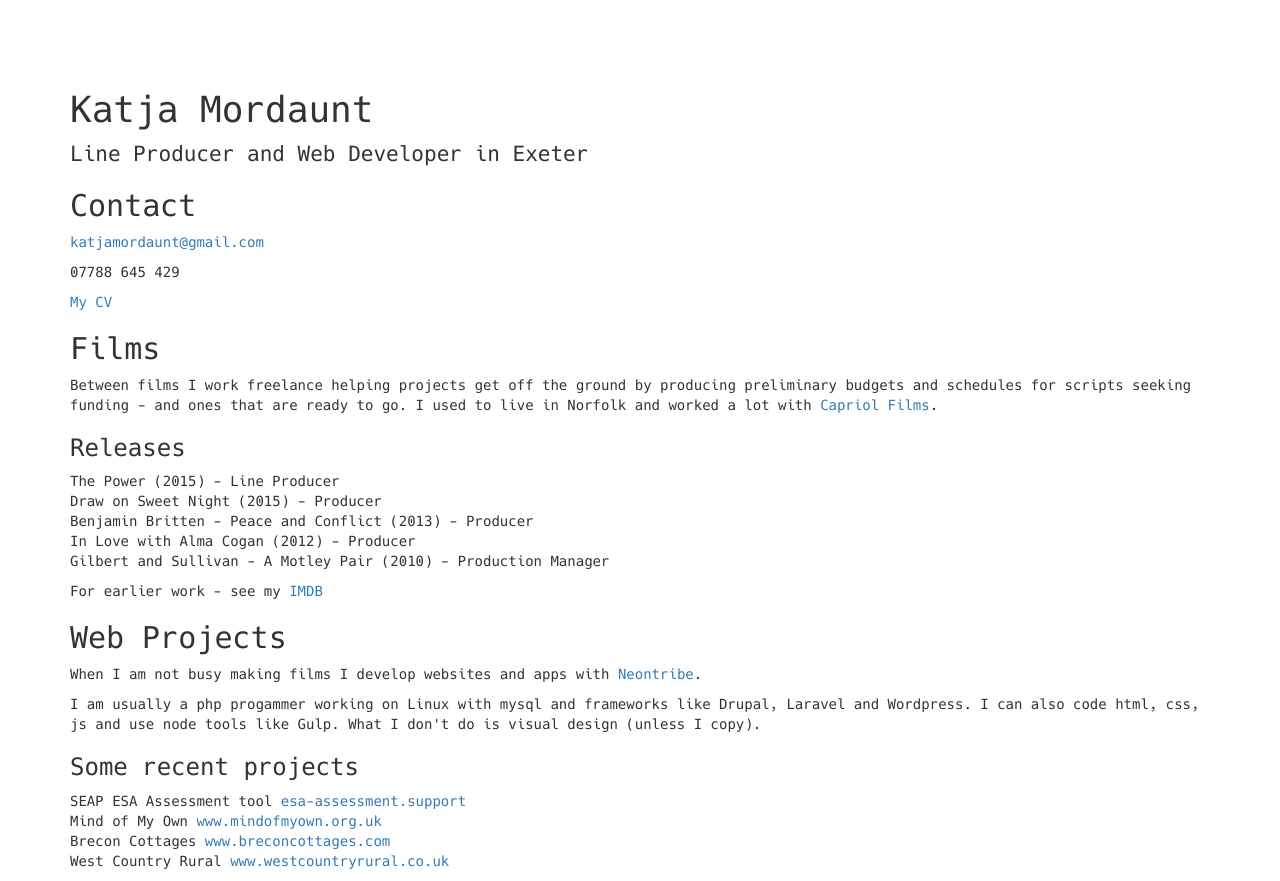
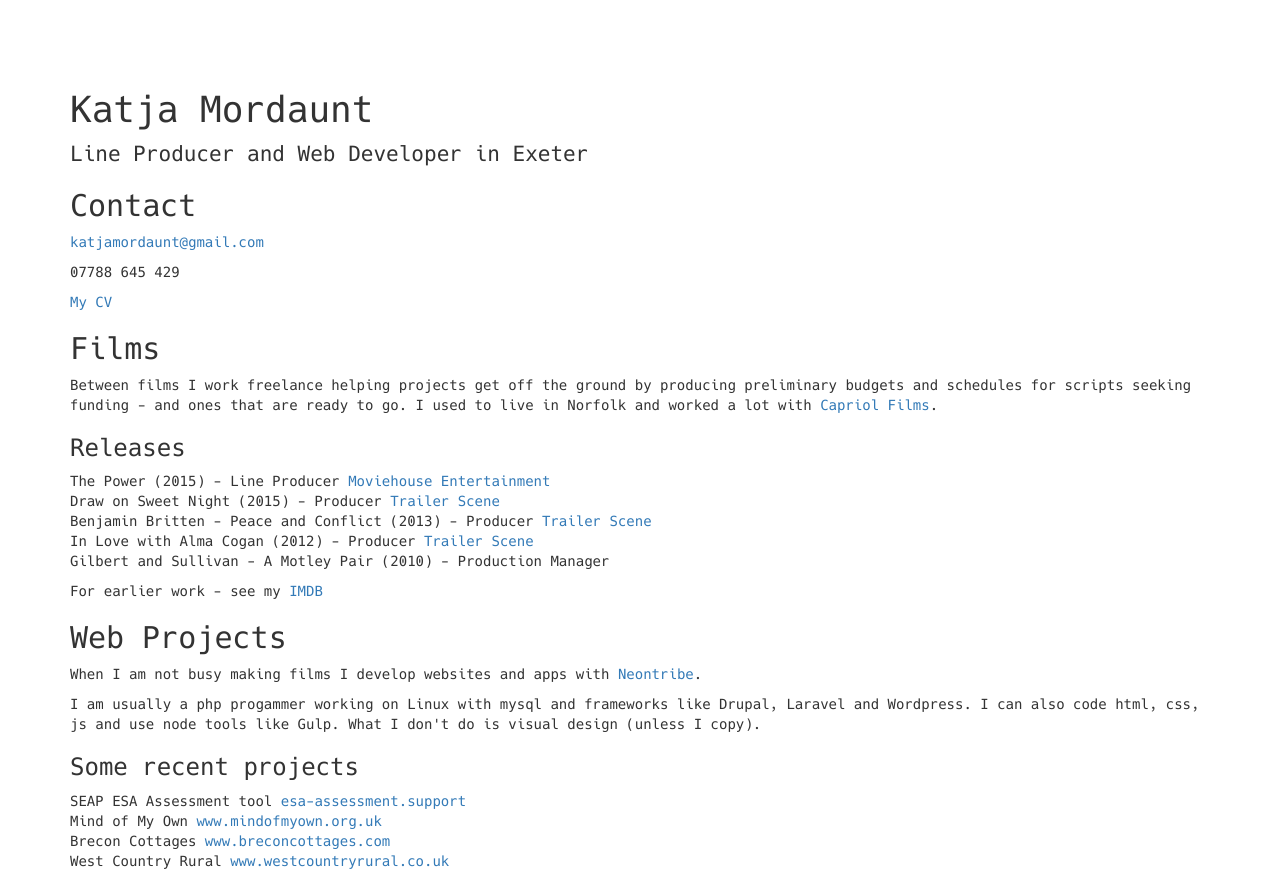
Before and after one commit to katjam/katj-am, a website: page src/index.html in a window 1280 px wide. Drawn offline with Linux system fonts and the light colour scheme.

Commit message:
Add film links

```diff
--- a/src/index.html
+++ b/src/index.html
@@ -94,9 +94,10 @@
 
                 <h3>Releases</h3>
                 <ul class="list-unstyled">
-                    <li>The Power (2015) - Line Producer</li>                    <li>Draw on Sweet Night (2015) - Producer</li>
-                    <li>Benjamin Britten - Peace and Conflict (2013) - Producer</li>
-                    <li>In Love with Alma Cogan (2012) - Producer</li>
+                    <li>The Power (2015) - Line Producer <a href="http://www.moviehouseent.com/films/the-power/">Moviehouse Entertainment</a></li>
+                    <li>Draw on Sweet Night (2015) - Producer <a href="https://vimeo.com/132444211">Trailer</a> <a href="https://vimeo.com/136726682">Scene</a></li>
+                    <li>Benjamin Britten - Peace and Conflict (2013) - Producer <a href="https://vimeo.com/57921125">Trailer</a> <a href="https://vimeo.com/59838523"> Scene</a></li>
+                    <li>In Love with Alma Cogan (2012) - Producer <a href="https://vimeo.com/117372731">Trailer</a> <a href="https://www.youtube.com/watch?v=zEvvWpDY5IQ">Scene</a></li>
                     <li>Gilbert and Sullivan - A Motley Pair (2010) - Production Manager</li>
                 </ul>
                 <p>For earlier work - see my <a href="http://www.imdb.com/name/nm0503904" target="_blank">IMDB</a>
```
